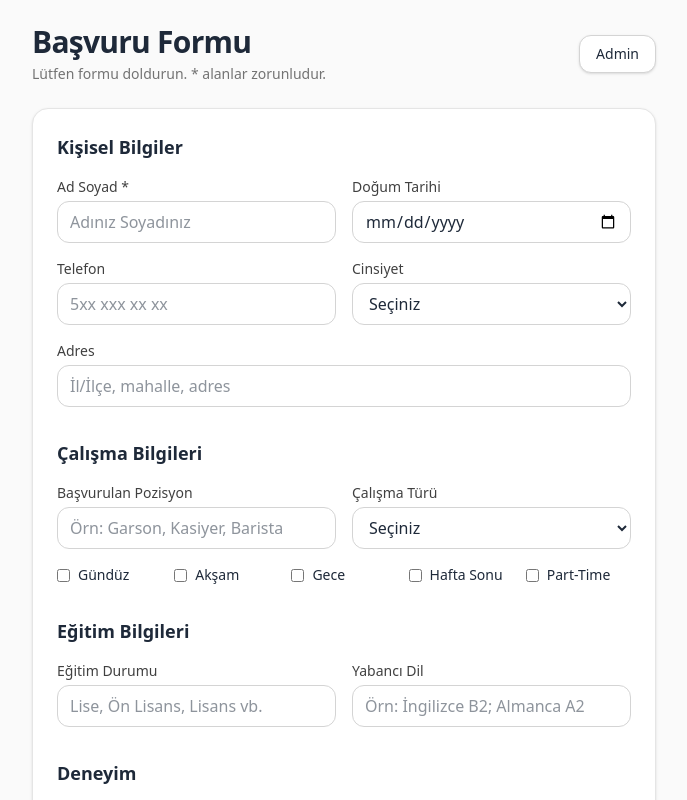
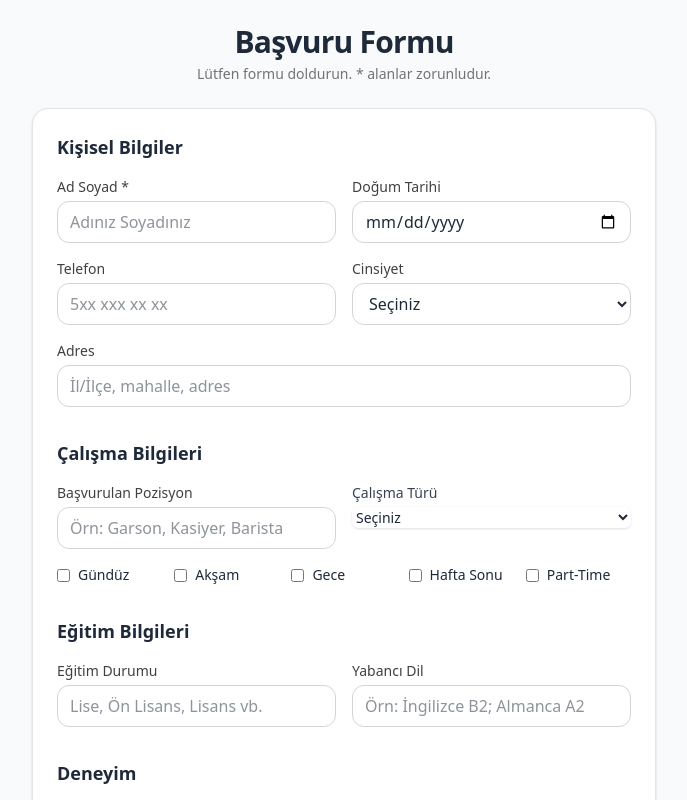
Before and after one commit to eegeren/LocalGroupForm, a Next.js app: page / in a window 1280 px wide. Shown: the top 800 px of the page, without its empty margins (296-983 px from the left). Built offline with nearby package versions, Linux system fonts and the light colour scheme.

Commit message:
update: Çalışma Türü seçenekleri

```diff
--- a/app/page.tsx
+++ b/app/page.tsx
@@ -16,7 +16,7 @@ export default function Page() {
 
   const wpLinks: Record<string, string> = {
     female: 'https://chat.whatsapp.com/Cvk2uOq86aZKDYuLGhEk2v?mode=ems_copy_t',
-    male:   'https://chat.whatsapp.com/BQLVl1fCfHNHvPZpiCrhWw?mode=ems_copy_t'
+    male: 'https://chat.whatsapp.com/BQLVl1fCfHNHvPZpiCrhWw?mode=ems_copy_t'
   }
 
   const [successData, setSuccessData] = useState<{gender?: string}>({})
@@ -37,19 +37,15 @@ export default function Page() {
         method: 'POST', headers: { 'Content-Type': 'application/json' },
         body: JSON.stringify(payload)
       })
-      const text = await res.text()
-      let json: any = {}
-      try { json = JSON.parse(text) } catch {}
-
-      if (res.ok && json.ok) {
+      const json = await res.json()
+      if (json.ok) {
         setSuccessData({ gender: payload.gender })
         setStatus('')
         form.reset()
         setConsent(false)
         setShift({gunduz:false,aksam:false,gece:false,haftaSonu:false,parttime:false})
       } else {
-        setStatus('⚠️ Hata: ' + (json.error || res.statusText || 'Geçersiz veri veya sunucu hatası.'))
-        console.error('/api/submit response:', { status: res.status, text })
+        setStatus('⚠️ Hata: ' + (json.error ?? 'Geçersiz veri veya sunucu hatası.'))
       }
     } catch {
       setStatus('⛔ Ağ hatası, lütfen tekrar deneyin.')
@@ -59,49 +55,39 @@ export default function Page() {
   if (successData.gender) {
     const link = wpLinks[successData.gender] || ''
     return (
-      <main className="min-h-screen flex items-center justify-center bg-neutral-50">
-        <div className="bg-white p-6 rounded-2xl shadow max-w-md text-center space-y-4 border border-neutral-200">
+      <main className="min-h-screen flex items-center justify-center">
+        <div className="bg-white p-6 rounded-2xl shadow max-w-md text-center space-y-4">
           <h1 className="text-2xl font-bold">Başvurunuz Alındı ✅</h1>
           {link ? (
             <>
               <p className="text-neutral-700">
                 Katılmanız için WhatsApp grubunuzun linki aşağıdadır:
               </p>
-              <a href={link} target="_blank" className="inline-block bg-green-600 hover:bg-green-700 text-white px-4 py-2 rounded-lg transition">
+              <a href={link} target="_blank"
+                 className="inline-block bg-green-500 hover:bg-green-600 text-white px-4 py-2 rounded-lg transition">
                 WhatsApp Grubuna Katıl
               </a>
             </>
           ) : (
             <p className="text-neutral-500">Grup linki tanımlı değil.</p>
           )}
-          <button onClick={()=>location.reload()} className="block mx-auto mt-2 text-sm text-neutral-600 underline">
-            Yeni başvuru yap
-          </button>
         </div>
       </main>
     )
   }
 
   return (
-    <main className="min-h-screen bg-neutral-50">
+    <main className="min-h-screen">
       <div className="max-w-2xl mx-auto p-6">
-        {/* Üst bar + Admin butonu */}
-        <div className="mb-6 flex items-center justify-between">
-          <div>
+        <div className="mb-6 text-center">
           <h1 className="text-3xl font-bold tracking-tight">Başvuru Formu</h1>
           <p className="text-sm text-neutral-500 mt-1">
             Lütfen formu doldurun. <span className="font-medium">*</span> alanlar zorunludur.
           </p>
         </div>
-          <Link
-            href="/admin"
-            className="inline-flex items-center rounded-xl border border-neutral-300 bg-white px-4 py-2 text-sm font-medium
-                       shadow-sm hover:bg-neutral-50 focus:outline-none focus:ring-2 focus:ring-black/70 focus:ring-offset-2">
-            Admin
-          </Link>
-        </div>
 
         <form onSubmit={onSubmit} className="bg-white rounded-2xl shadow p-6 space-y-8 border border-neutral-200">
+
           {/* Kişisel Bilgiler */}
           <section className="space-y-4">
             <h2 className="text-lg font-semibold">Kişisel Bilgiler</h2>
@@ -149,12 +135,16 @@ export default function Page() {
                   className="w-full rounded-xl border border-neutral-300 bg-white px-3 py-2"/>
               </div>
              <div>
-                <label className="block text-sm font-medium mb-1 text-neutral-700">Çalışma Türü</label>
-                <select name="employmentType" className="w-full rounded-xl border border-neutral-300 bg-white px-3 py-2">
+              <label className="block text-sm font-medium text-gray-700">Çalışma Türü</label>
+               <select
+                 name="workType"
+                 className="mt-1 block w-full rounded-md border-gray-300 shadow-sm focus:border-indigo-500 focus:ring-indigo-500 sm:text-sm"
+  >
                  <option value="">Seçiniz</option>
-                  <option value="fulltime">Tam Zamanlı</option>
-                  <option value="parttime">Yarı Zamanlı</option>
-                  <option value="internship">Staj</option>
+                 <option value="sabit">Sabit</option>
+                 <option value="sezonluk">Sezonluk</option>
+                 <option value="gunluk">Günlük</option>
+                <option value="parttime">Part-Time</option>
                 </select>
              </div>
             </div>
@@ -224,7 +214,7 @@ export default function Page() {
           {/* Diğer */}
           <section className="space-y-2">
             <h2 className="text-lg font-semibold">Diğer</h2>
-            <label className="block text-sm font-medium mb-1 text-neutral-700">Ek Not *</label>
+            <label className="block text-sm font-medium mb-1 text-neutral-700">Ek Not</label>
             <textarea name="message" required rows={4} placeholder="Mesajınız"
               className="w-full rounded-xl border border-neutral-300 bg-white px-3 py-2"/>
             <p className="text-xs text-neutral-500 mt-1">En az 5 karakter olmalı.</p>
```
Lines whose indentation alone changed are shown as unchanged.
